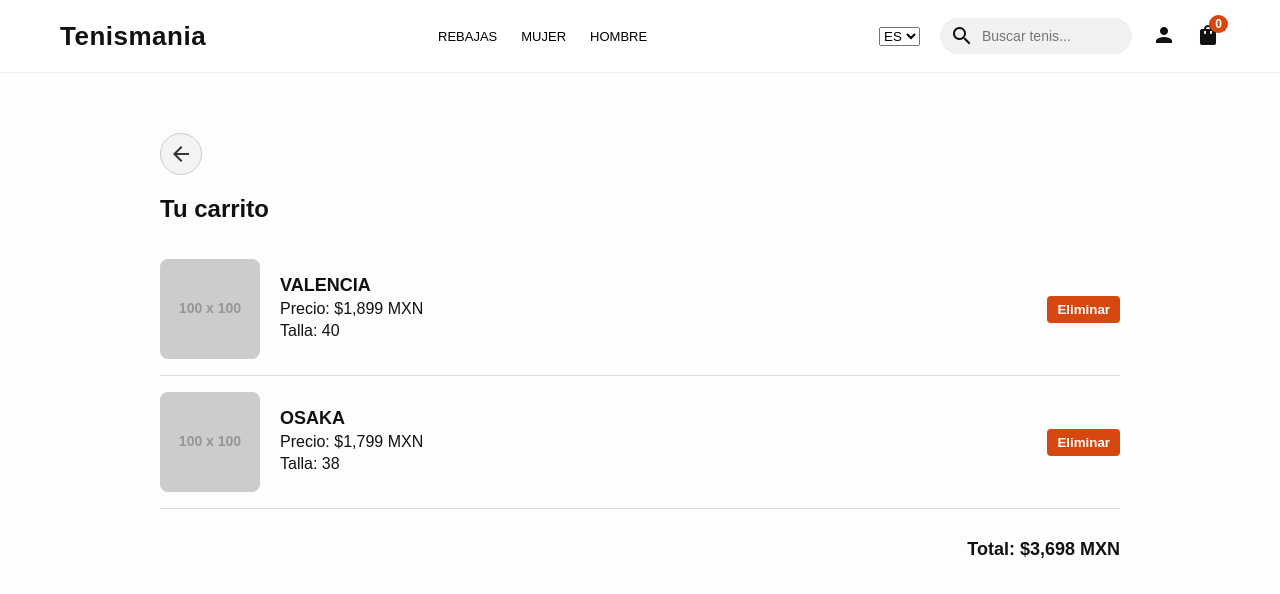
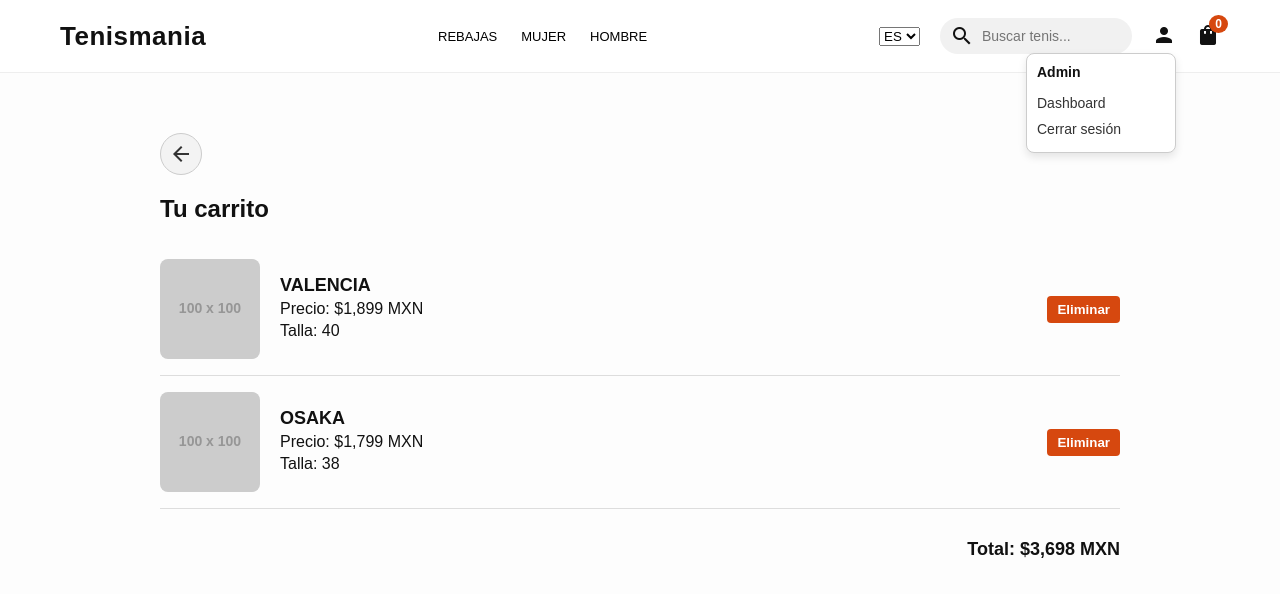
Before and after one commit to ruizbau1/Tenismania, a plain HTML site: page cart.html in a window 1280 px wide. Both pictures are taken after a click on the element "person". Drawn offline with Linux system fonts and the light colour scheme; placeholder pictures from the web are drawn by us.

Commit message:
Add files via upload

```diff
--- a/cart.html
+++ b/cart.html
@@ -85,6 +85,48 @@
 .btn-regresar:hover {
   background-color: #414141;
   color: white;
+}
+
+.user-dropdown {
+  position: relative;
+  display: inline-block;
+  z-index: 2000; /* Aumentamos la prioridad */
+}
+
+.dropdown-content {
+  display: none;
+  position: absolute;
+  top: 30px;
+  right: 0;
+  background-color: #fff;
+  border: 1px solid #ccc;
+  min-width: 150px;
+  box-shadow: 0 4px 8px rgba(0,0,0,0.1);
+  border-radius: 8px;
+  padding: 10px;
+  z-index: 2000; /* Muy importante */
+}
+
+.dropdown-content p {
+  margin: 0;
+  font-weight: bold;
+  padding-bottom: 10px;
+}
+
+.dropdown-content a {
+  display: block;
+  padding: 5px 0;
+  color: #333;
+  text-decoration: none;
+}
+
+.dropdown-content a:hover {
+  background-color: #f3f3f3;
+  border-radius: 4px;
+}
+
+.user-dropdown:hover .dropdown-content {
+  display: block;
 }
 
   </style>
@@ -191,6 +233,21 @@
       });
     });
   </script>
+  <script>
+    document.addEventListener('DOMContentLoaded', function () {
+      const userIcon = document.querySelector('.user-icon');
+      const dropdown = document.querySelector('.dropdown-content');
+
+      userIcon.addEventListener('click', function (e) {
+        e.stopPropagation();
+        dropdown.style.display = (dropdown.style.display === 'block') ? 'none' : 'block';
+      });
+
+      document.addEventListener('click', function () {
+        dropdown.style.display = 'none';
+      });
+    });
+  </script>
 
 
 </body>
--- a/styles.css
+++ b/styles.css
@@ -88,6 +88,8 @@ header {
 
 .user-dropdown {
   position: relative;
+  display: inline-block;
+  z-index: 2000; /* Aumentamos la prioridad */
 }
 
 .dropdown-content {
@@ -101,8 +103,9 @@ header {
   box-shadow: 0 4px 8px rgba(0,0,0,0.1);
   border-radius: 8px;
   padding: 10px;
-  z-index: 1001;
+  z-index: 2000; /* Muy importante */
 }
+
 
 .dropdown-content p {
   margin: 0;
```
Also changed, not shown: index.html (+15 -0 lines), tenis1.html (+18 -1 lines), tenis2.html (+19 -1 lines), tenis3.html (+18 -1 lines), tenis4.html (+19 -1 lines).
